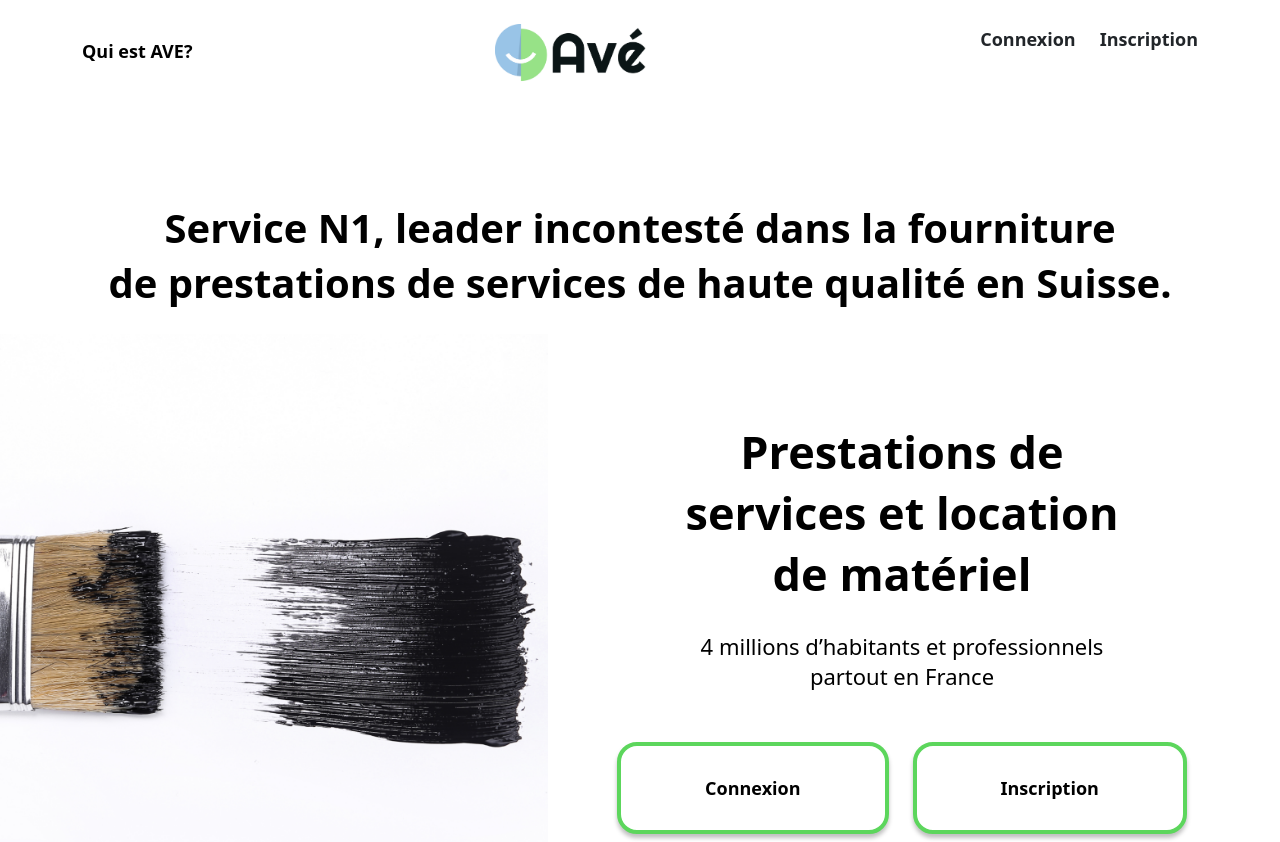
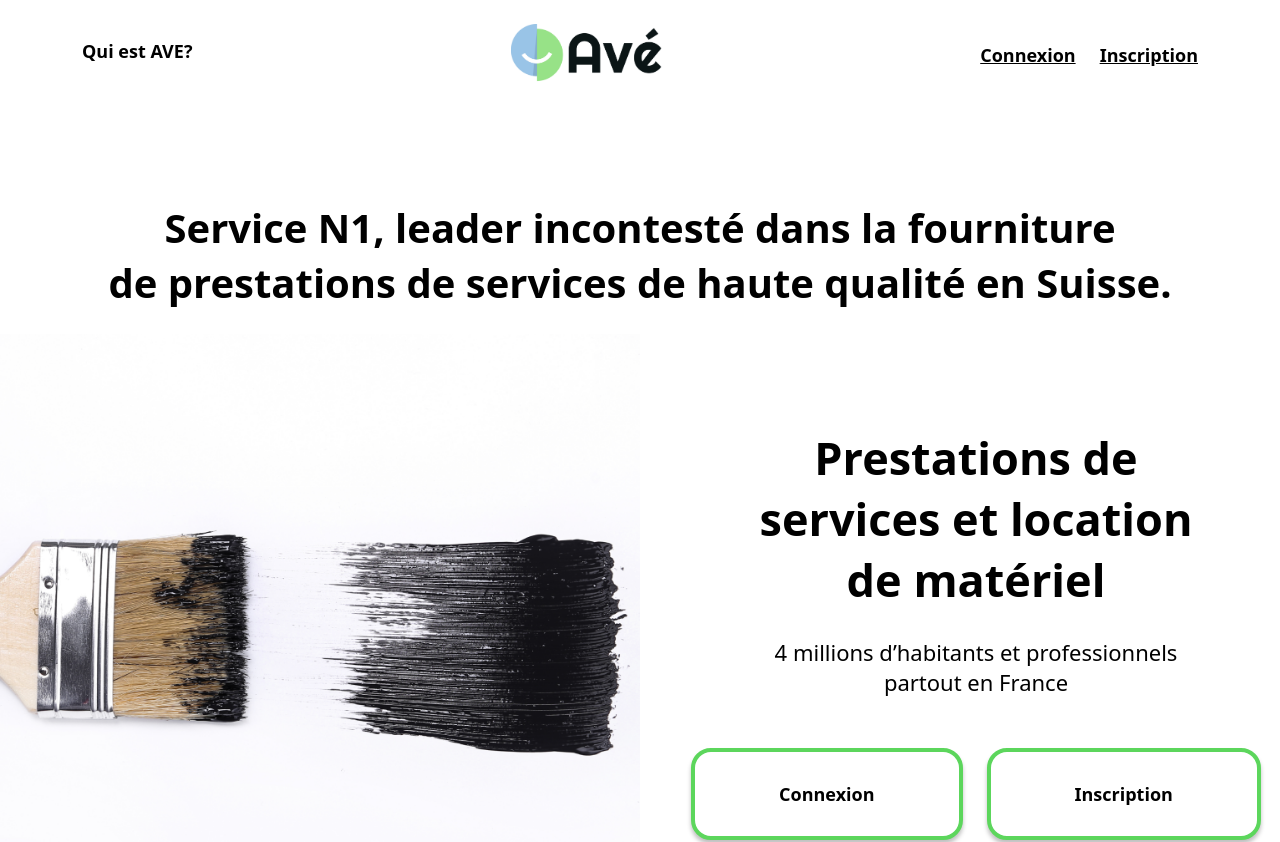
Before and after one commit to Abdrahim19/Av-, a React (Vite) app: page / in a window 1280 px wide. Shown: the top 842 px of the page. Built offline with nearby package versions, Linux system fonts and the light colour scheme.

Commit message:
push_some_update

```diff
--- a/package.json
+++ b/package.json
@@ -12,7 +12,6 @@
   "dependencies": {
     "bootstrap": "^5.3.2",
     "react": "^18.2.0",
-    "react-bootstrap": "^2.9.2",
     "react-dom": "^18.2.0",
     "react-icons": "^4.12.0",
     "react-router-dom": "^6.21.1",
--- a/src/App.tsx
+++ b/src/App.tsx
@@ -1,10 +1,7 @@
-import { Container } from 'react-bootstrap';
 import Navbar from './components/Header/Navbar';
-import Hero from './pages/Home/Hero';
-import 'bootstrap/dist/css/bootstrap.min.css';
+import Hero from './pages/Home/hero/Hero';
 import Heilighta_App from './pages/Home/heilighta_App/Heilighta_App';
 
-// import Requests from './pages/Home/dérniéres/Requests';
 
 
 
@@ -12,9 +9,9 @@ import Heilighta_App from './pages/Home/heilighta_App/Heilighta_App';
 function App() {
   return (
     <main className='overflow-hidden'>
-      <Container fluid='lg py-4'>
+      <div className='container-lg py-4'>
       <Navbar />
-      </Container>
+      </div>
       <Hero />
       <Heilighta_App />
     </main>
--- a/src/components/Header/Header.Modules.css
+++ b/src/components/Header/Header.Modules.css
@@ -13,6 +13,7 @@ max-height: 3.9375rem;
 }
 
 .NavLink {
+color: #000;
 text-align: center;
 font-size: 1.125rem;
 font-style: normal;
--- a/src/components/Header/Mobilemenu.tsx
+++ b/src/components/Header/Mobilemenu.tsx
@@ -1,3 +1,4 @@
+import { Link } from "react-router-dom";
 import { navlinks } from "../../data/navlinks"
 import { IoIosCloseCircleOutline } from "react-icons/io";
 
@@ -8,7 +9,7 @@ const Mobilemenu = ({Isblock , onClick}:{Isblock:boolean , onClick:() => void})
     <div className="mask" style={{backgroundColor:'rgba(0, 0, 0, 0.5)'}} ></div>
     <ul className={Isblock ? 'visible  h-100 fixed-top w-50 bg-light d-flex flex-column shadow-3 py-2 px-3' : 'invisible' } style={{padding:'1rem', borderRadius:'1rem' , backgroundColor:'white'}}>
       <div className="d-flex align-items-center justify-content-between mb-3">
-      <h1 className='user-select-none'>Qui est AVE?</h1>
+      <Link to="/" className='titel user-select-none'>Qui est AVE?</Link>
         <IoIosCloseCircleOutline onClick={onClick} size={50} />
       </div>
       {navlinks.map((ele) => (
--- a/src/components/Header/Navbar.tsx
+++ b/src/components/Header/Navbar.tsx
@@ -1,4 +1,4 @@
-import { Link } from "react-router-dom"
+import { Link, NavLink } from "react-router-dom"
 import  "./Header.Modules.css";
 import { IoMenuSharp } from "react-icons/io5";
 import { navlinks } from "../../data/navlinks";
@@ -26,9 +26,9 @@ const Navbar = () => {
         </Link>
         <ul className="d-none d-lg-flex align-items-center gap-4">
             {navlinks.map((link) => (
-                <p className='NavLink '>
+                <NavLink className='NavLink link-opacity-50' to={link.path}>
                     {link.name}
-                </p>
+                </NavLink>
             ))}
         </ul>
         <div className="d-lg-none d-flex">
--- a/src/index.css
+++ b/src/index.css
@@ -23,12 +23,6 @@ body {
     margin-bottom: 3rem;
   }
 }
-
-  .hero_img {
-      max-width: 3650%;
-      max-height: 59.3125rem;
-      margin-left: -5rem;
-      }
 
   /* Heilighta_App */
   .pargraf {
@@ -92,3 +86,49 @@ font-weight: 800;
 line-height: normal;
 padding: 1.88rem 5.25rem;
   }
+
+  html, body, div, span, applet, object, iframe,
+h1, h2, h3, h4, h5, h6, p, blockquote, pre,
+a, abbr, acronym, address, big, cite, code,
+del, dfn, em, img, ins, kbd, q, s, samp,
+small, strike, strong, sub, sup, tt, var,
+b, u, i, center,
+dl, dt, dd, ol, ul, li,
+fieldset, form, label, legend,
+table, caption, tbody, tfoot, thead, tr, th, td,
+article, aside, canvas, details, embed,
+figure, figcaption, footer, header, hgroup,
+menu, nav, output, ruby, section, summary,
+time, mark, audio, video {
+	margin: 0;
+	padding: 0;
+	border: 0;
+	font-size: 100%;
+	font: inherit;
+	vertical-align: baseline;
+}
+/* HTML5 display-role reset for older browsers */
+article, aside, details, figcaption, figure,
+footer, header, hgroup, menu, nav, section {
+	display: block;
+}
+body {
+	line-height: 1;
+}
+ol, ul {
+	list-style: none;
+  margin: 0 !important;
+  padding: 0 !important;
+}
+blockquote, q {
+	quotes: none;
+}
+blockquote:before, blockquote:after,
+q:before, q:after {
+	content: '';
+	content: none;
+}
+table {
+	border-collapse: collapse;
+	border-spacing: 0;
+}
--- a/src/main.tsx
+++ b/src/main.tsx
@@ -3,6 +3,9 @@ import ReactDOM from 'react-dom/client'
 import './index.css'
 import { RouterProvider, createBrowserRouter } from 'react-router-dom'
 import ErrorBoundary from './components/commen/ErrorBoundary'
+import "bootstrap/dist/css/bootstrap.min.css";
+// Bootstrap Bundle JS
+import "bootstrap/dist/js/bootstrap.bundle.min";
 import App from './App'
 
 const router = createBrowserRouter([
--- a/src/pages/Home/Home.tsx
+++ b/src/pages/Home/Home.tsx
@@ -1,5 +1,5 @@
 import Heilighta_App from "./heilighta_App/Heilighta_App"
-import Hero from "./Hero"
+import Hero from "./hero/Hero"
 
 const Home = () => {
   return (
--- a/src/pages/Home/heilighta_App/Heilighta_App.css
+++ b/src/pages/Home/heilighta_App/Heilighta_App.css
@@ -17,3 +17,7 @@ font-style: normal;
 font-weight: 500;
 line-height: normal;
 }
+
+.content {
+    padding: 3.75rem;
+}
--- a/src/pages/Home/heilighta_App/Heilighta_App.tsx
+++ b/src/pages/Home/heilighta_App/Heilighta_App.tsx
@@ -2,9 +2,9 @@ import  "./Heilighta_App.css";
 const Heilighta_App = () => {
   return (
     <div className="Heilighta_container w-100">
-      <section  className="d-flex align-items-center gap-3">
+      <section  className="d-flex  gap-3">
   <img src="/iPhone.png" alt="iPhone" className="app_img order-2 order-xl-1 col-xl-6" />
-<div className='col-xl-6 flex flex-col text-center justify-content-center order-1 order-xl-2'>
+<div className='content col-xl-6 flex flex-col text-center justify-content-center order-1 order-xl-2'>
 
             <img src="/small_logo.png" className="small_logo" alt="small_logo" />
             <p className="pargraf text-right ">Dans un monde où la distance entre les individus semble parfois grandissante,
--- a/src/pages/Home/Hero.tsx
+++ b/src/pages/Home/hero/Hero.tsx
@@ -1,13 +1,15 @@
-import './hero/hero.css'
+import './hero.css'
 const Hero = () => {
   return (
     <div>
         <h1 className="hero_titel text-center mb-4">
           Service N1, leader incontesté dans la fourniture <br />
 de prestations de services de haute qualité en Suisse.</h1>
-<section  className="row align-items-center   gap-3">
-<img  src="/peinture_noire.png" alt="hero_img" className="hero_img order-2 order-xl-1 col-xl-6" />
-<div className='col-xl-6 flex flex-col justify-content-center order-1 order-xl-2'>
+<section  className="d-flex flex-column-reverse flex-lg-row align-items-center gap-3">
+  <div className='heroimg_container col-xl-6'>
+<img  src="/peinture_noire.png" alt="hero_img" className="hero_img" />
+  </div>
+<div className='col-xl-6 flex flex-col justify-content-center '>
   <h1 className="second_titel">Prestations de services et location de  matériel</h1>
   <p className="second_discrption">4 millions d’habitants et professionnels partout en  France</p>
   <div className="d-flex w-100 flex-wrap align-items-center gap-4 justify-content-center">
--- a/src/pages/Home/hero/hero.css
+++ b/src/pages/Home/hero/hero.css
@@ -1,3 +1,9 @@
+.hero_img {
+width:100%;
+height: 100%;
+}
+
+
 .second_titel {
 color: #000;
 text-align: center;
@@ -12,7 +18,6 @@ max-width: 30rem;
 .second_discrption {
     max-width: 30rem;
     margin:  0 auto  51px ;
-
 color: #000;
 text-align: center;
 font-size: 1.375rem;
```
Also changed, not shown: 1 other file (tests, documents, lock files or other folders).
